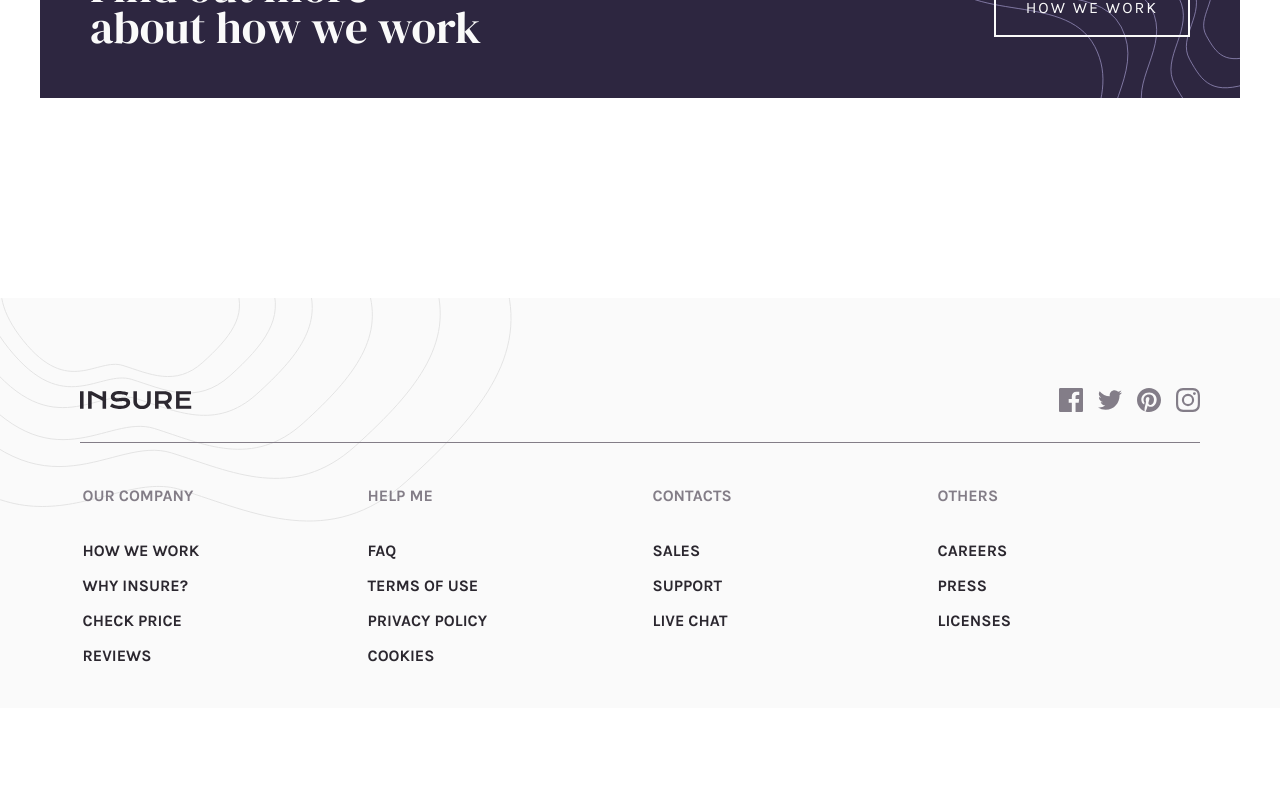
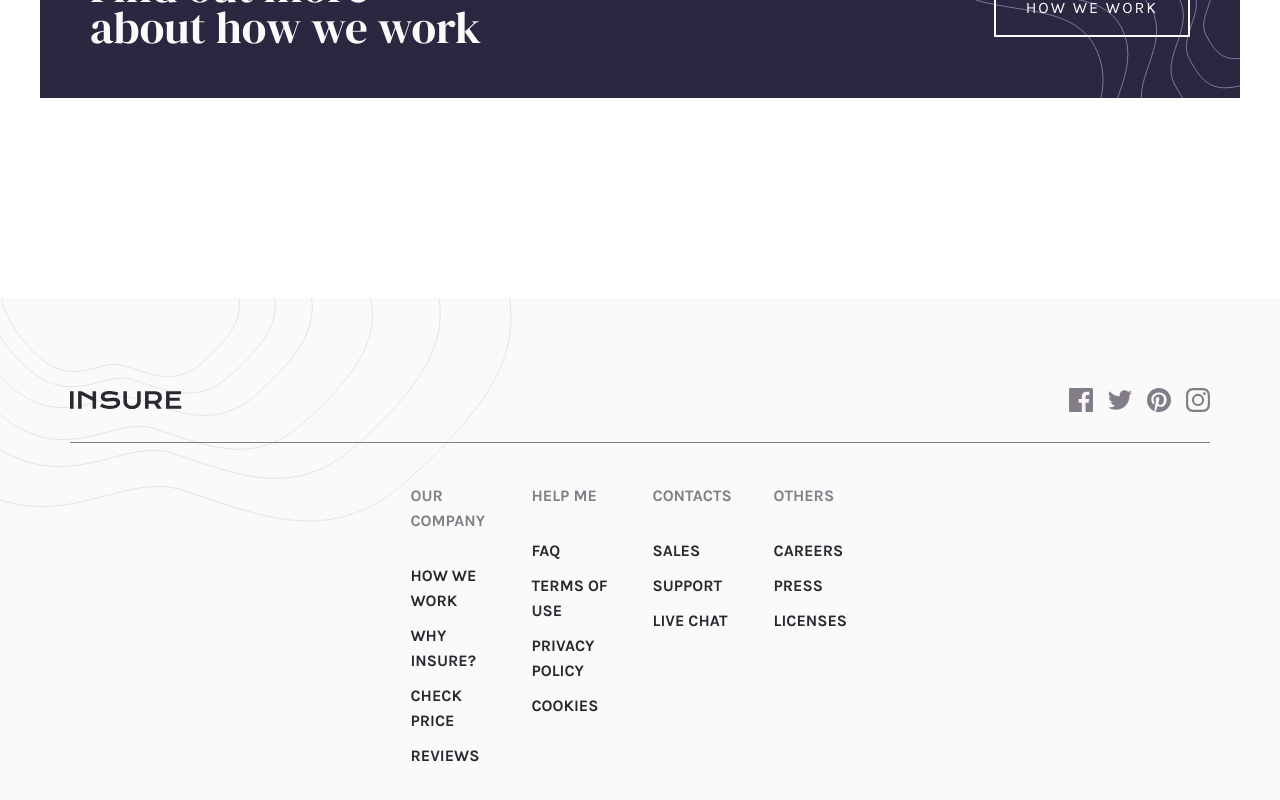
Before and after one commit to higor-costa/pagina-de-destino-insure, a React (Vite) app: page / in a window 1280 px wide. Shown: the part 1601-2401 px from the top of the page. Before the commit the page ends 2309 px from the top, so only its background shows below. Built offline with nearby package versions, Linux system fonts and the light colour scheme.

Commit message:
Remove classe de grid

```diff
--- a/src/components/Footer.jsx
+++ b/src/components/Footer.jsx
@@ -20,7 +20,7 @@ const Footer = () => {
         <img src={illustration} alt="Illustration" />
       )}
       <div className={styles.container}>
-        <header className={`${tablet ? 'grid-12' : ''} ${styles.header}`}>
+        <header className={styles.header}>
           <a href="#">
             <Logo />
           </a>
@@ -31,7 +31,7 @@ const Footer = () => {
             <Instagram className={styles.media} />
           </div>
         </header>
-        <main className={`${tablet ? 'grid-12' : ''} ${styles.mainContent}`}>
+        <main className={styles.mainContent}>
           <div className={`${tablet ? 'grid-3' : ''} ${styles.linkBox}`}>
             <h4>Our Company</h4>
             <ul className={styles.linkList}>
```
